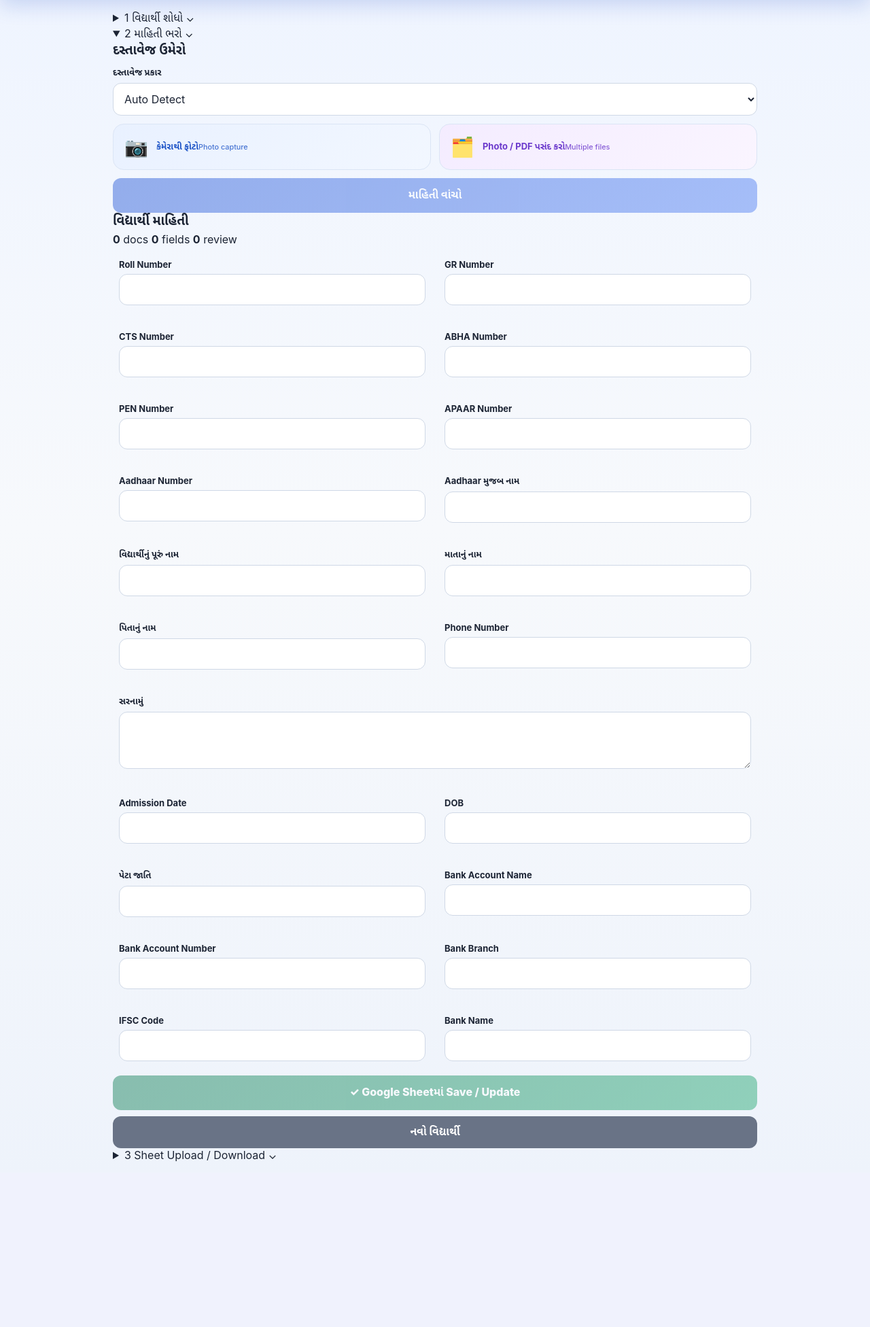
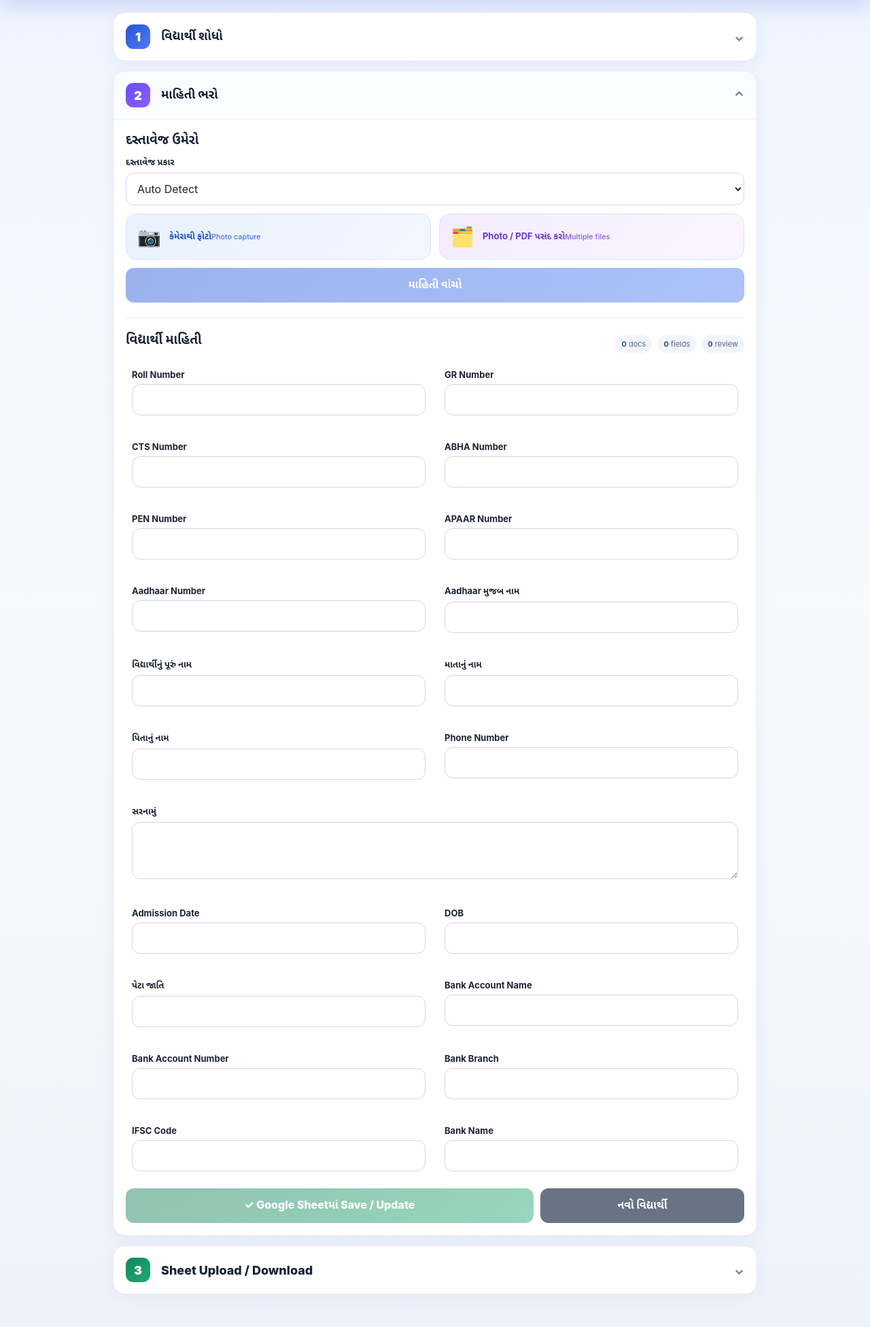
Before and after one commit to Adhyapak-Saathi/Adhyapaksaathi, a Flask app: page / in a window 1280 px wide, after a click that opens the changed part. Shown: the part 102-2054 px from the top of the page at 68% size. Before the commit the page ends 1811 px from the top, so only its background shows below. Run offline with Flask 3, Linux system fonts and the light colour scheme; some libraries are stand-ins or nearby versions.

Commit message:
Style three-menu workflow and save confirmation

```diff
--- a/student-data-scanner/static/style.css
+++ b/student-data-scanner/static/style.css
@@ -129,3 +129,61 @@ button:disabled{opacity:.46;cursor:not-allowed;box-shadow:none}
   #imagePreview,#pdfPreview{height:320px}
   .sticky{position:sticky;bottom:8px;z-index:8}
 }
+
+
+.workflow{max-width:980px;margin:auto;padding:18px 16px 34px}
+.task-panel{
+  background:#fff;border:1px solid #e4e9f2;border-radius:18px;margin-bottom:14px;
+  box-shadow:0 8px 24px #29446d0d;overflow:hidden
+}
+.task-panel>summary{
+  list-style:none;display:grid;grid-template-columns:40px 1fr 24px;align-items:center;gap:12px;
+  padding:17px 18px;cursor:pointer;font-size:18px;font-weight:850;color:#172033
+}
+.task-panel>summary::-webkit-details-marker{display:none}
+.task-panel[open]>summary{border-bottom:1px solid #edf0f5;background:#fbfcff}
+.menu-number{
+  width:36px;height:36px;border-radius:11px;display:grid;place-items:center;color:#fff;
+  background:linear-gradient(135deg,#2457d6,#5378f0);font-weight:900
+}
+.menu-number.purple{background:linear-gradient(135deg,#6b4eff,#8b5cf6)}
+.menu-number.green{background:linear-gradient(135deg,#0f8a5f,#22a873)}
+.menu-arrow{justify-self:end;color:#738095;transition:.2s transform}
+.task-panel[open] .menu-arrow{transform:rotate(180deg)}
+.task-body{padding:18px}
+.inner-section{padding:0}
+.inner-section+.inner-section{margin-top:22px;padding-top:20px;border-top:1px solid #e9edf4}
+.section-head h2{margin:0 0 10px}
+.row-head{display:flex;align-items:center;justify-content:space-between;gap:12px}
+.summary-inline{display:flex;gap:8px;flex-wrap:wrap}
+.summary-inline span{
+  background:#f1f5fb;color:#59667a;border-radius:999px;padding:6px 9px;font-size:11px
+}
+.summary-inline b{color:#244faa}
+.form-actions{display:grid;grid-template-columns:2fr 1fr;gap:10px;margin-top:16px}
+.form-actions button{margin:0}
+.search-results{margin-top:10px}
+.result-btn{
+  display:flex;flex-direction:column;align-items:flex-start;gap:4px;background:#fff;color:#1c2434;
+  border:1px solid #dce4f0;box-shadow:none;text-align:left
+}
+.result-btn:hover{background:#f7f9fd;border-color:#b8c9eb}
+.result-btn small{color:#6b7585;font-weight:550}
+.file-count{margin-top:8px}
+.notice{
+  position:fixed;right:18px;top:18px;z-index:50;max-width:min(420px,calc(100vw - 36px));
+  padding:14px 16px;border-radius:13px;font-weight:800;box-shadow:0 14px 38px #00000028;
+  opacity:0;transform:translateY(-12px);pointer-events:none;transition:.2s ease
+}
+.notice.show{opacity:1;transform:translateY(0)}
+.notice.success{background:#0f8a5f;color:#fff}
+.notice.error{background:#c53b3b;color:#fff}
+.task-panel input[type="file"]{background:#fff}
+@media(max-width:680px){
+  .workflow{padding:10px 9px 28px}
+  .task-panel>summary{padding:14px;font-size:16px;grid-template-columns:36px 1fr 20px}
+  .task-body{padding:13px}
+  .form-actions{grid-template-columns:1fr}
+  .row-head{align-items:flex-start;flex-direction:column}
+  .notice{right:10px;top:10px;max-width:calc(100vw - 20px)}
+}
```
